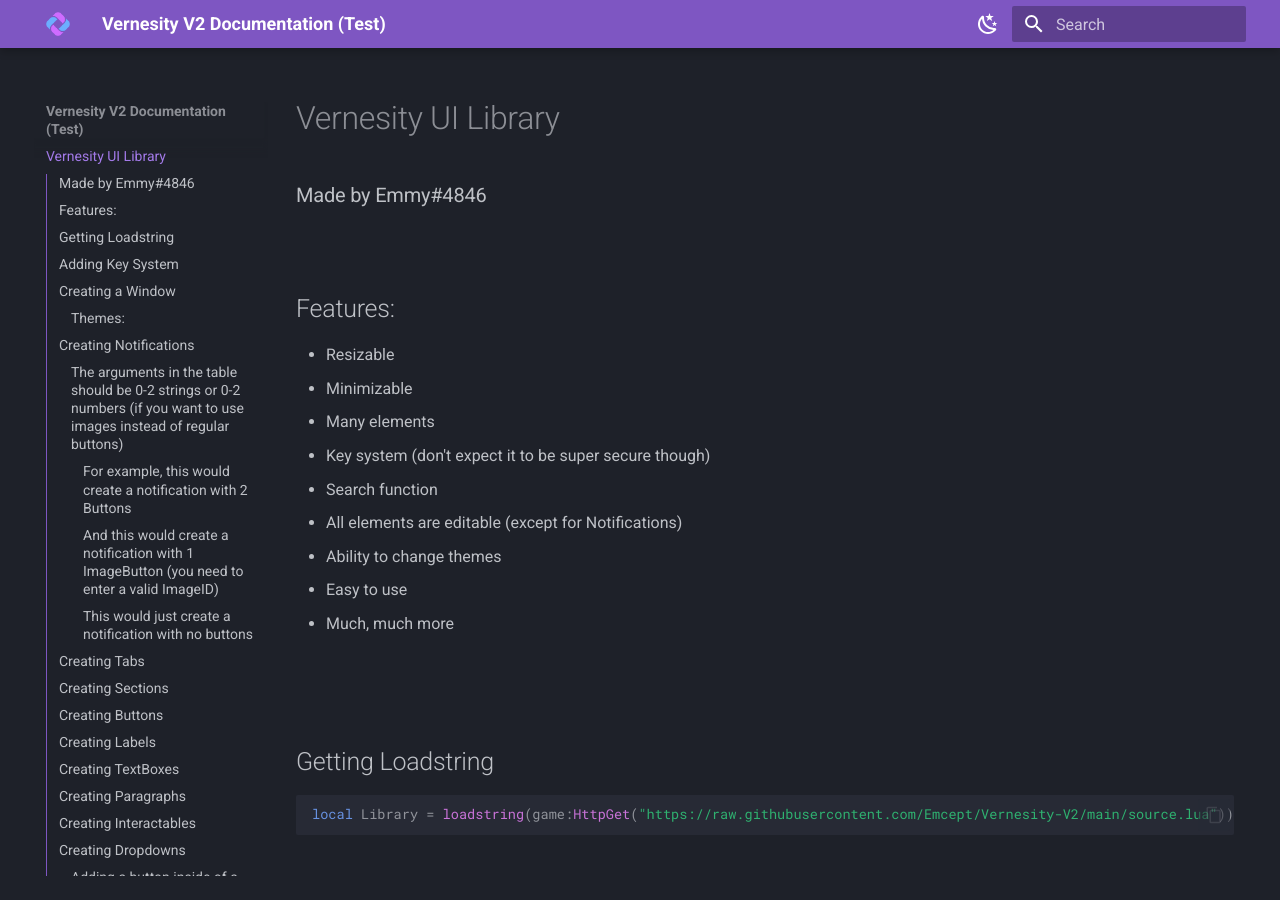
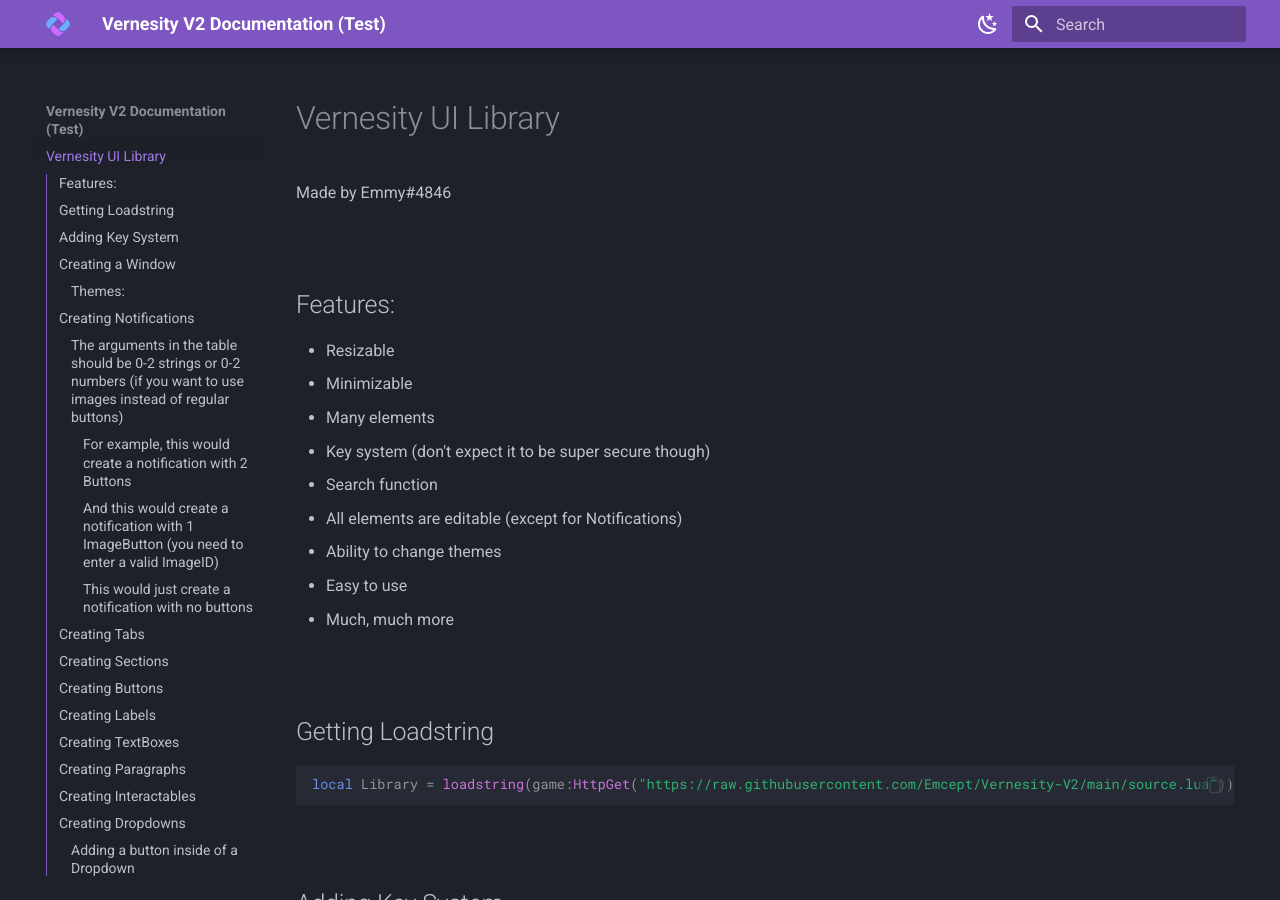
Before and after one commit to Emcept/Vernesity-V2-Documentation, an MkDocs documentation site: the page built from docs/index.md, in a window 1280 px wide and 900 px high. Built offline with MkDocs 1.6.1 and Material for MkDocs 9.7.7, drawn with Linux system fonts in a browser that asks for light colours.

Commit message:
Update index.md

````diff
--- a/docs/index.md
+++ b/docs/index.md
@@ -1,5 +1,5 @@
 # Vernesity UI Library
-### Made by Emmy#4846
+Made by Emmy#4846
 
 <br />
 
@@ -14,8 +14,6 @@
  - Easy to use
  - Much, much more
 
-
-<br />
 <br />
 
 ## Getting Loadstring
@@ -52,7 +50,13 @@
 Window:Notify(<Title>, <Description>, <Arguments Table>, <Duration>, <Func>)
 ```
 ### The arguments in the table should be 0-2 strings or 0-2 numbers (if you want to use images instead of regular buttons)
+
+<br />
+
 Note: Notifications with 2 buttons will always return 'Button1' when the first button is pressed, and 'Button2' when the second button is pressed
+
+<br />
+
 #### For example, this would create a notification with 2 Buttons
 ```Lua
 Window:Notify("Question", "Do you like this UI Library?", {"Yes", "No"}, 5, function(Text)
````
